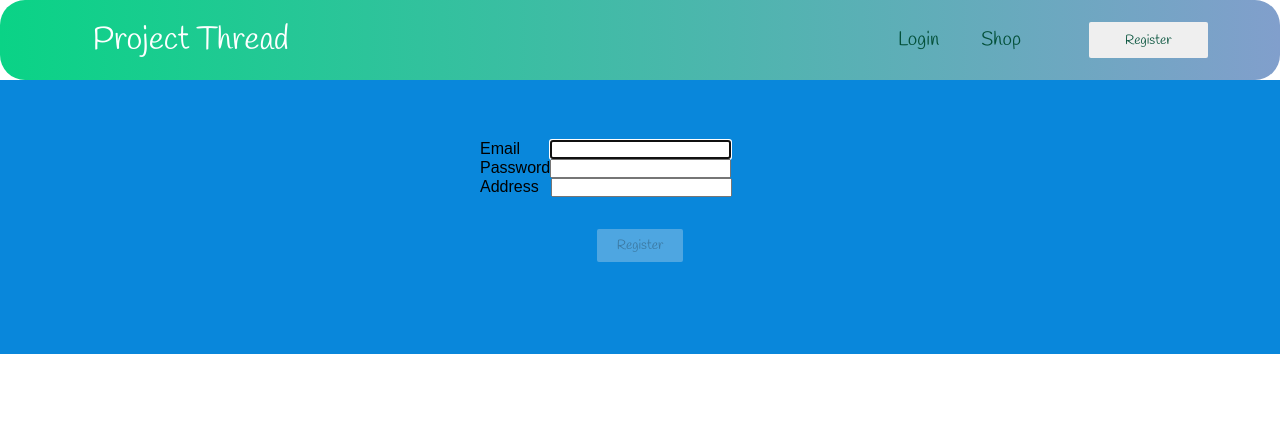
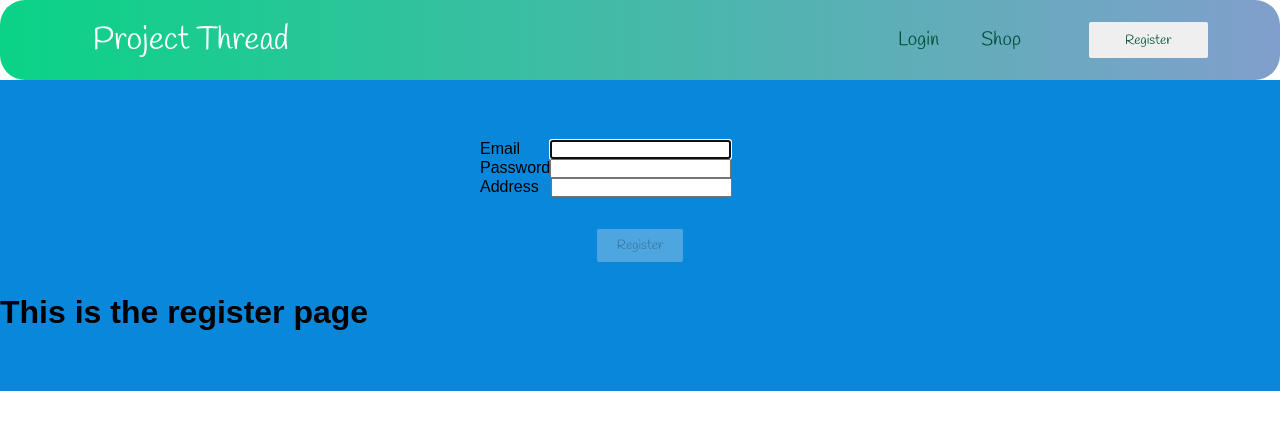
Before and after one commit to chandanchinta/Project_Thread, a React (Create React App) app: page /Register in a window 1280 px wide. Shown: the top 430 px of the page. Built offline with nearby package versions, Linux system fonts and the light colour scheme.

Commit message:
please commit

```diff
--- a/src/components/Pages/Register.js
+++ b/src/components/Pages/Register.js
@@ -50,6 +50,7 @@ function Register(){
 
 
         </Form>
+        <h1>This is the register page</h1>
       </div>
     );
 }
```
Also changed, not shown: 1 other file (tests, documents, lock files or other folders).
